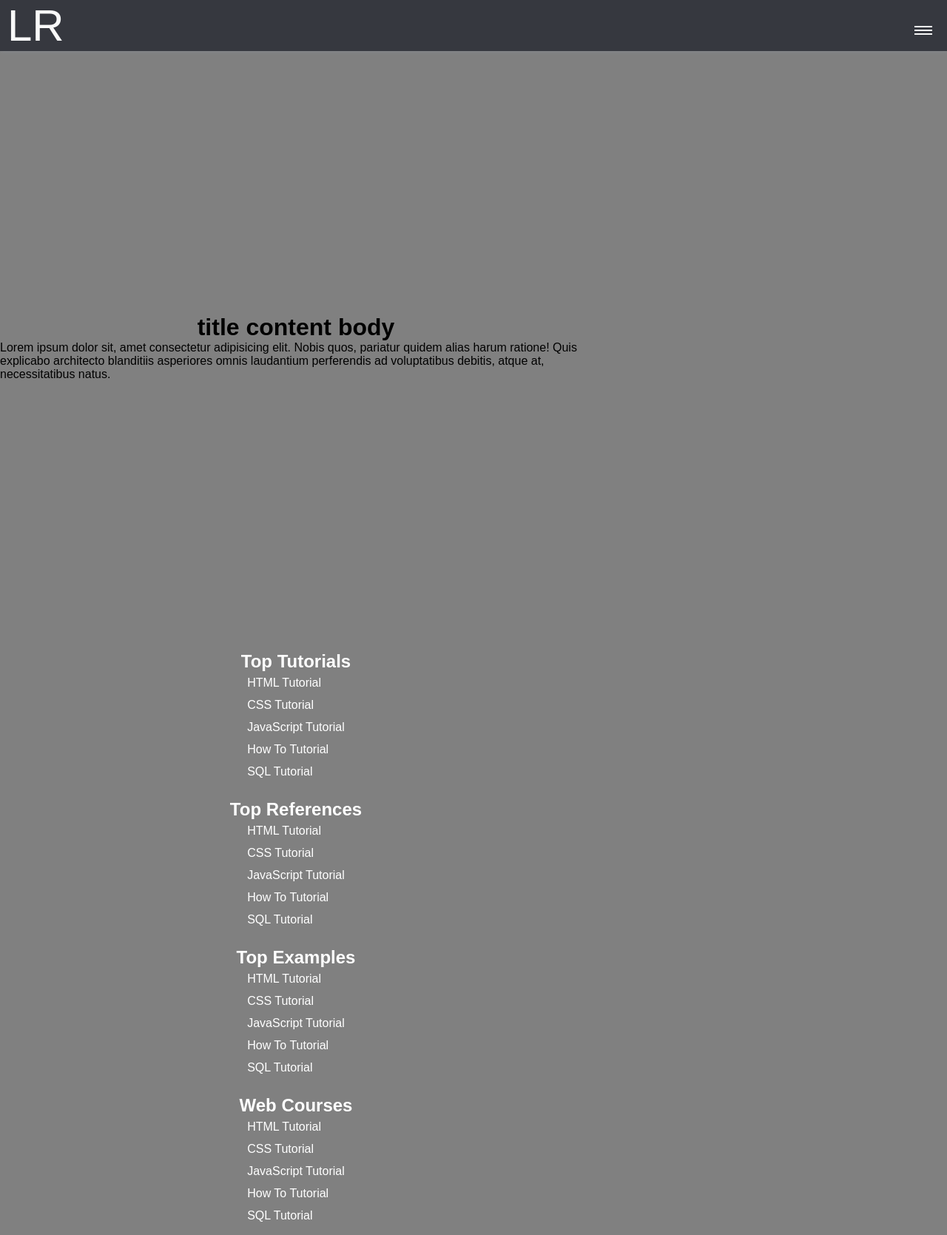
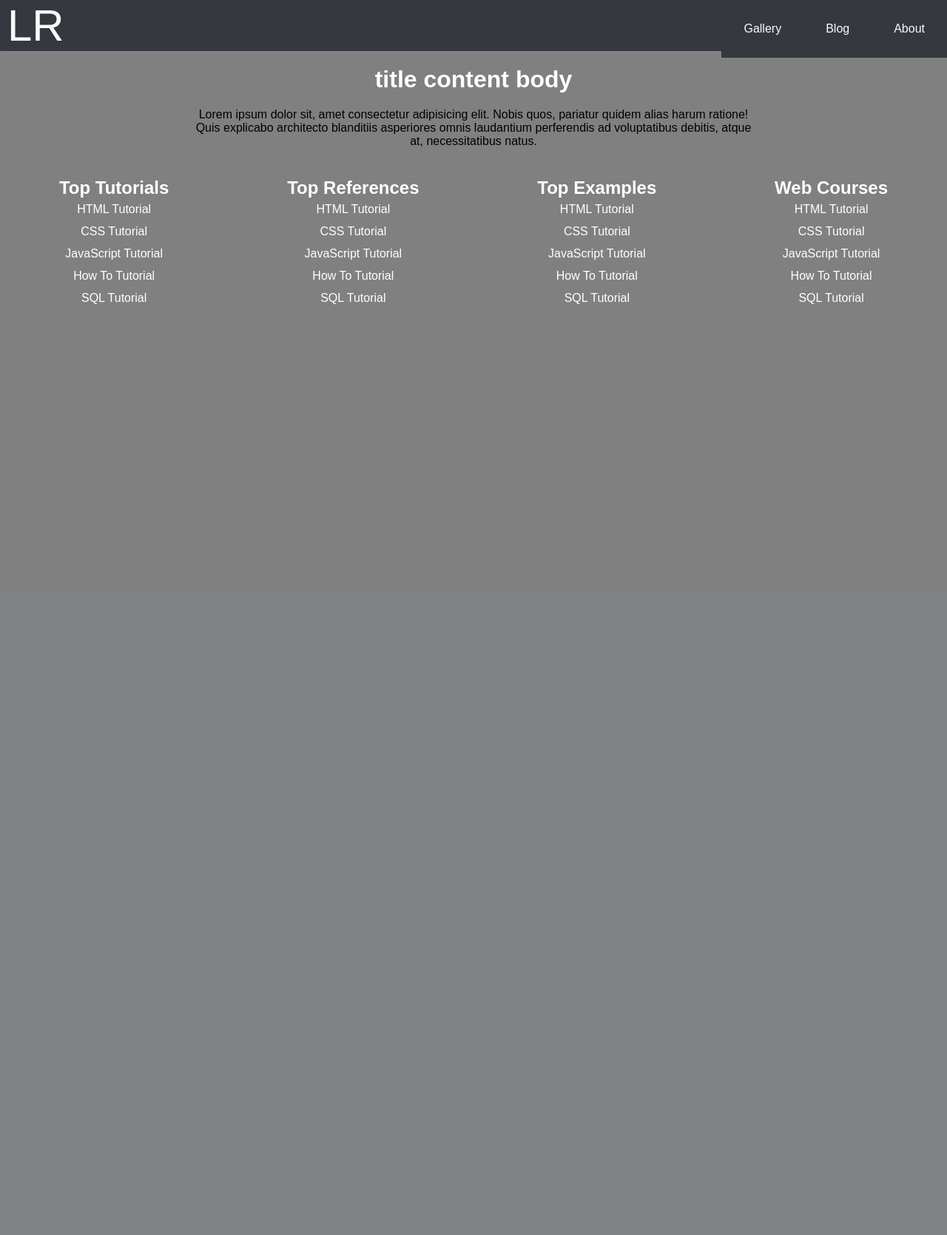
Before and after one commit to fitagit/first-project, a PHP site: page / in a window 1280 px wide. Shown: the whole page at 74% size. After the commit the page ends 411 px from the top, so only its background shows below. Run offline with PHP 8.4, Linux system fonts and the light colour scheme.

Commit message:
change body content

```diff
--- a/index.html
+++ b/index.html
@@ -23,9 +23,9 @@
         </ul>
     </nav>
   </header>
-  <div>
-  <h1>title content body</h1>
-  <p>Lorem ipsum dolor sit, amet consectetur adipisicing elit. Nobis quos, pariatur quidem alias harum ratione! Quis explicabo architecto blanditiis asperiores omnis laudantium perferendis ad voluptatibus debitis, atque at, necessitatibus natus.</p>
+  <div class="content">
+  <h1 class="content-title">title content body</h1>
+  <p class="content-paragraph">Lorem ipsum dolor sit, amet consectetur adipisicing elit. Nobis quos, pariatur quidem alias harum ratione! Quis explicabo architecto blanditiis asperiores omnis laudantium perferendis ad voluptatibus debitis, atque at, necessitatibus natus.</p>
 
   </div>
     <div class="footer">
--- a/style.css
+++ b/style.css
@@ -1,7 +1,7 @@
 * {
   margin: 0;
   padding: 0;
-  /* box-sizing: border-box; */
+  box-sizing: border-box;
 }
 
 body {
@@ -56,7 +56,7 @@ ul {
 .menu a {
   display: block;
   padding: 30px;
-/*   color: var(--white); */
+  color: var(--white);
 }
 
 .menu a:hover {
@@ -129,13 +129,19 @@ ul {
   top: 0;
 }
 
-div {
+.content{
   max-width: 800px;
-  display: flex;
-  flex-direction: column;
-  justify-content: center;
-  align-items: center;
-  height: 100vh;
+  margin: 20px auto;
+}
+
+.content-title{
+  text-align: center;
+  color: #fff;
+}
+
+.content-paragraph{
+  text-align: center;
+  padding: 20px;
 }
 
 .footer{
@@ -149,6 +155,7 @@ div {
 }
 
 .lien li{
+  text-align: center;
   list-style: none;
 }
 
@@ -157,3 +164,23 @@ div {
   color: #fff;
   line-height: 30px;
 }
+
+@media (min-width: 768px) {
+  .nav {
+      max-height: none;
+      top: 0;
+      position: relative;
+      float: right;
+      width: fit-content;
+  }
+  .menu li {
+      float: left;
+  }
+  .menu a:hover {
+      background-color: transparent;
+      color: var(--gray);
+  }
+  .hamb {
+      display: none;
+  }
+}
```
Lines whose indentation alone changed are shown as unchanged.
